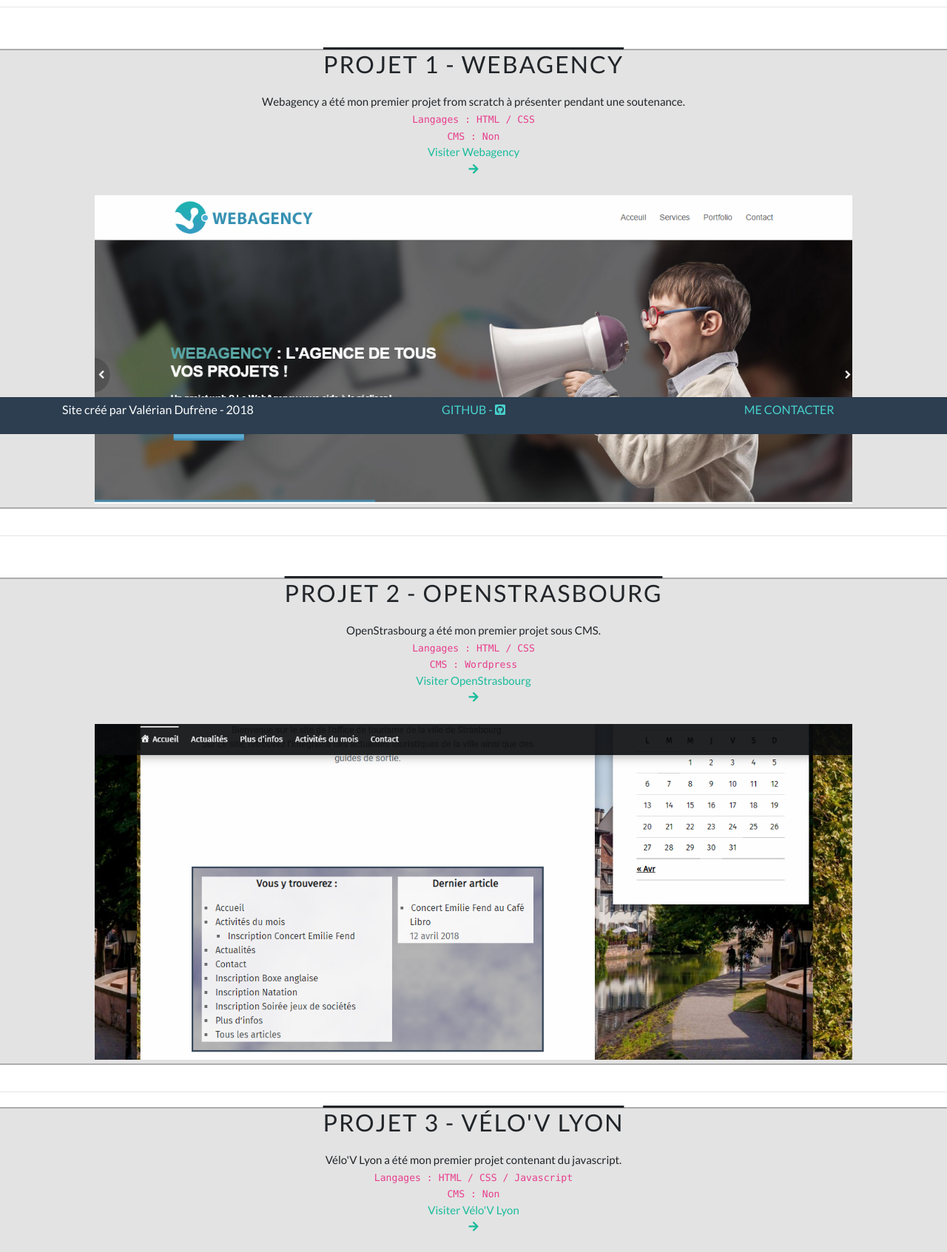
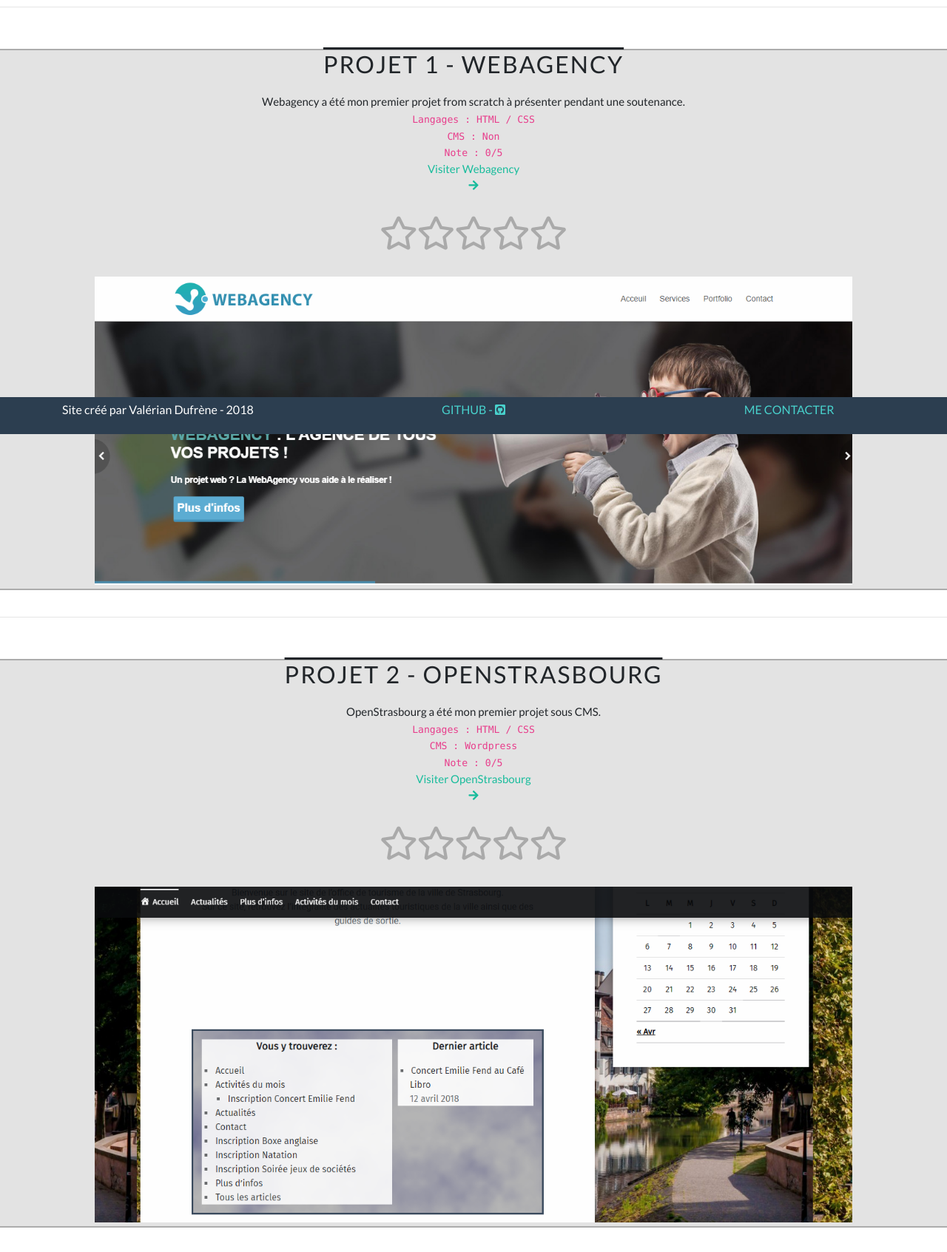
Before and after one commit to valros76/personnal_project5, a PHP site: page /index.php?action=portfolio in a window 1280 px wide. Shown: the part 213-1906 px from the top of the page at 74% size. Run offline with PHP 8.4, Linux system fonts and the light colour scheme; the visitor is signed in with stand-in values (Sample User, id 1); some libraries are stand-ins or nearby versions.

Commit message:
Add cookies.js and rating.js

```diff
--- a/public/css/style.css
+++ b/public/css/style.css
@@ -165,7 +165,27 @@ body{
     padding:0;
 }
 
+.rating{
+    display:block;
+    direction:rtl;
+    float:top;
+    clear:both;
+    margin:0 auto;
+}
 
+ .rating a {
+    color: #aaa;
+    text-decoration: none;
+    font-size: 3em;
+    transition: color .4s;
+ }
+ .rating a:hover,
+ .rating a:focus,
+ .rating a:hover ~ a,
+ .rating a:focus ~ a {
+    color: gold;
+    cursor: pointer;
+ }
 /*++++++++++++++++++Media Queries++++++++++++++++++++*/
 
 @media screen and (max-width:768px){
--- /dev/null
+++ b/public/js/cookies.js
@@ -0,0 +1,24 @@
+function addCookie(nom, valeur, jours) {
+    if (jours) {
+        var date = new Date();
+        date.setTime(date.getTime()+(jours*24*60*60*1000));
+        var expire = "; expire="+date.toGMTString();
+    }
+    else var expire = "";
+    document.cookie = nom+"="+valeur+expire+"; path=/";
+}
+
+function readCookie(nom) {
+    var nom2 = nom + "=";
+    var arrCookies = document.cookie.split(';');
+    for(var i=0;i < arrCookies.length;i++) {
+    var a = arrCookies[i];
+                while (a.charAt(0)==' ') {
+                a = a.substring(1,a.length);
+                }
+    if (c.andexOf(nom2) == 0) {
+                return a.substring(nom2.length,a.length);
+                }
+    }
+    return null;
+}
--- /dev/null
+++ b/public/js/rating.js
@@ -0,0 +1,36 @@
+document.getElementById("rateP1").innerHTML = "0";
+document.getElementById("rateP2").innerHTML = "0";
+document.getElementById("rateP3").innerHTML = "0";
+document.getElementById("rateP4").innerHTML = "0";
+
+function getNoteP1(note = 0){
+    let out = document.getElementById("rateP1").innerHTML = note.toString();
+
+    addCookie("Note P1", note.toString(), 15);
+
+    return out;
+}
+
+function getNoteP2(note = 0){
+    let out = document.getElementById("rateP2").innerHTML = note.toString();
+
+    addCookie("Note P2", note.toString(), 15);
+
+    return out;
+}
+
+function getNoteP3(note = 0){
+    let out = document.getElementById("rateP3").innerHTML = note.toString();
+
+    addCookie("Note P3", note.toString(), 15);
+
+    return out;
+}
+
+function getNoteP4(note = 0){
+    let out = document.getElementById("rateP4").innerHTML = note.toString();
+
+    addCookie("Note P4", note.toString(), 15);
+
+    return out;
+}
--- a/templates/baseTemplate.php
+++ b/templates/baseTemplate.php
@@ -70,7 +70,8 @@
     </footer>
     </div>
 
-
+    <script src="public/js/cookies.js"></script>
+    <script src="public/js/rating.js"></script>
 
 </body>
 </html>
--- a/views/pages/portfolio.php
+++ b/views/pages/portfolio.php
@@ -15,7 +15,15 @@
                     Webagency a été mon premier projet from scratch à présenter pendant une soutenance.<br/>
                     <code>Langages : HTML / CSS</code><br/>
                     <code>CMS : Non</code><br/>
-                    <a href="https://valerian-dufrene.000webhostapp.com/" target="_blank">Visiter Webagency<br/><i class="fas fa-arrow-right"></i></a>
+                    <code>Note : <span id="rateP1"></span>/5</code><br/>
+                    <a href="https://valerian-dufrene.000webhostapp.com/" target="_blank">Visiter Webagency<br/><i class="fas fa-arrow-right"></i></a><br/>
+                    <div class="rating"><!--
+                            --><a href="#1" onclick="getNoteP1(5)"><i class="far fa-star" aria-hidden="true"></i></a><!--
+                            --><a href="#2" onclick="getNoteP1(4)"><i class="far fa-star" aria-hidden="true"></i></a><!--
+                            --><a href="#3" onclick="getNoteP1(3)"><i class="far fa-star" aria-hidden="true"></i></a><!--
+                            --><a href="#4" onclick="getNoteP1(2)"><i class="far fa-star" aria-hidden="true"></i></a><!--
+                            --><a href="#5" onclick="getNoteP1(1)"><i class="far fa-star" aria-hidden="true"></i></a><!---->
+                    </div>
                 </p>
                 <img src="public/img/projet1_mini.png" alt="image_itemPortfolio1"/>
             </div>
@@ -28,7 +36,15 @@
                     OpenStrasbourg a été mon premier projet sous CMS.<br/>
                     <code>Langages : HTML / CSS</code><br/>
                     <code>CMS : Wordpress</code><br/>
-                    <a href="http://dev-openstrasbourg.pantheonsite.io/" target="_blank">Visiter OpenStrasbourg<br/><i class="fas fa-arrow-right"></i></a>
+                    <code>Note : <span id="rateP2"></span>/5</code><br/>
+                    <a href="http://dev-openstrasbourg.pantheonsite.io/" target="_blank">Visiter OpenStrasbourg<br/><i class="fas fa-arrow-right"></i></a><br/>
+                    <div class="rating"><!--
+                            --><a href="#1" onclick="getNoteP2(5)"><i class="far fa-star" aria-hidden="true"></i></a><!--
+                            --><a href="#2" onclick="getNoteP2(4)"><i class="far fa-star" aria-hidden="true"></i></a><!--
+                            --><a href="#3" onclick="getNoteP2(3)"><i class="far fa-star" aria-hidden="true"></i></a><!--
+                            --><a href="#4" onclick="getNoteP2(2)"><i class="far fa-star" aria-hidden="true"></i></a><!--
+                            --><a href="#5" onclick="getNoteP2(1)"><i class="far fa-star" aria-hidden="true"></i></a><!---->
+                    </div>
                 </p>
                 <img src="public/img/projet2_mini.png" alt="image_itemPortfolio2"/>
             </div>
@@ -42,7 +58,15 @@
                     Vélo\'V Lyon a été mon premier projet contenant du javascript.<br/>
                     <code>Langages : HTML / CSS / Javascript</code><br/>
                     <code>CMS : Non</code><br/>
-                    <a href="https://velo-v-valros.000webhostapp.com/" target="_blank">Visiter Vélo\'V Lyon<br/><i class="fas fa-arrow-right"></i></a>
+                    <code>Note : <span id="rateP3"></span>/5</code><br/>
+                    <a href="https://velo-v-valros.000webhostapp.com/" target="_blank">Visiter Vélo\'V Lyon<br/><i class="fas fa-arrow-right"></i></a><br/>
+                    <div class="rating"><!--
+                            --><a href="#1" onclick="getNoteP3(5)"><i class="far fa-star" aria-hidden="true"></i></a><!--
+                            --><a href="#2" onclick="getNoteP3(4)"><i class="far fa-star" aria-hidden="true"></i></a><!--
+                            --><a href="#3" onclick="getNoteP3(3)"><i class="far fa-star" aria-hidden="true"></i></a><!--
+                            --><a href="#4" onclick="getNoteP3(2)"><i class="far fa-star" aria-hidden="true"></i></a><!--
+                            --><a href="#5" onclick="getNoteP3(1)"><i class="far fa-star" aria-hidden="true"></i></a><!---->
+                    </div>
                 </p>
                 <img src="public/img/projet3_mini.png" alt="image_itemPortfolio3"/>
             </div>
@@ -55,7 +79,15 @@
                     "Billet simple pour l\'Alaska" a été mon premier projet contenant du PHP.<br/>
                     <code>Langages : HTML / CSS / PHP</code><br/>
                     <code>CMS : Non</code><br/>
-                    <a href="https://projet4-valros.000webhostapp.com/" target="_blank">Visiter "Billet simple pour l\'Alaska"<br/><i class="fas fa-arrow-right"></i></a>
+                    <code>Note : <span id="rateP4"></span>/5</code><br/>
+                    <a href="https://projet4-valros.000webhostapp.com/" target="_blank">Visiter "Billet simple pour l\'Alaska"<br/><i class="fas fa-arrow-right"></i></a><br/>
+                    <div class="rating"><!--
+                            --><a href="#1" onclick="getNoteP4(5)"><i class="far fa-star" aria-hidden="true"></i></a><!--
+                            --><a href="#2" onclick="getNoteP4(4)"><i class="far fa-star" aria-hidden="true"></i></a><!--
+                            --><a href="#3" onclick="getNoteP4(3)"><i class="far fa-star" aria-hidden="true"></i></a><!--
+                            --><a href="#4" onclick="getNoteP4(2)"><i class="far fa-star" aria-hidden="true"></i></a><!--
+                            --><a href="#5" onclick="getNoteP4(1)"><i class="far fa-star" aria-hidden="true"></i></a><!---->
+                    </div>
                 </p>
                 <img src="public/img/projet4_mini.png" alt="image_itemPortfolio4"/>
             </div>
```
